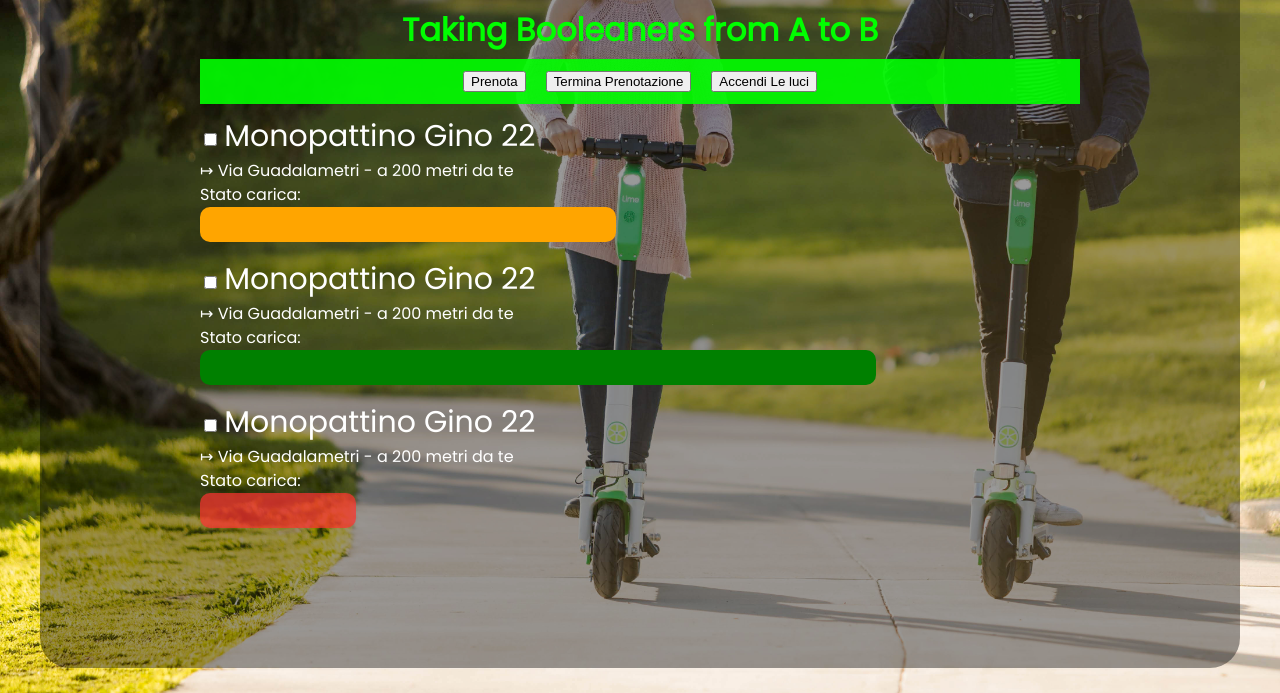
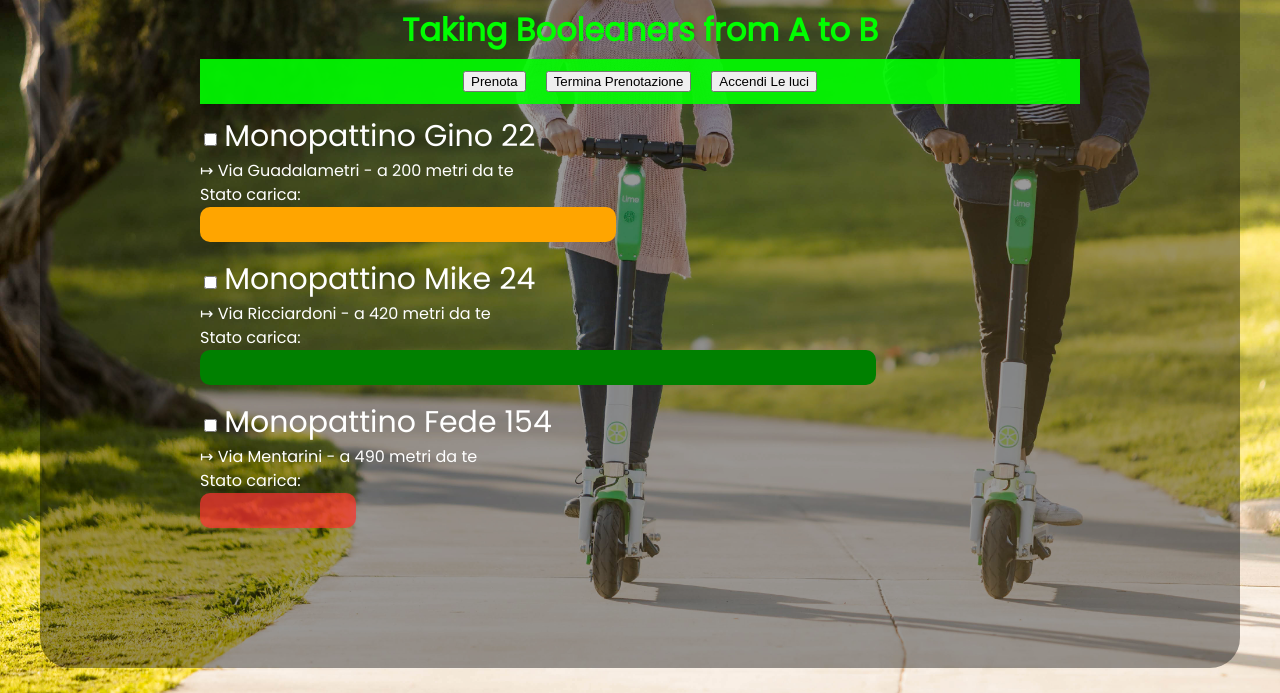
Before and after one commit to SirAlyon/Coding-Challange, a plain HTML site: page index.html in a window 1280 px wide. Shown: the part 257-950 px from the top of the page. Drawn offline with Linux system fonts and the light colour scheme.

Commit message:
Update index.html

```diff
--- a/index.html
+++ b/index.html
@@ -36,15 +36,15 @@
 
           <div class="space">
             <input type="checkbox">
-            <span class="subtitle">Monopattino Gino 22</span>
-            <div>&#8614; Via Guadalametri - a 200 metri da te <br>
+            <span class="subtitle">Monopattino Mike 24</span>
+            <div>&#8614; Via Ricciardoni - a 420 metri da te <br>
             Stato carica:</div>
             <div id="rechargerow1"></div>
           </div>
 
           <input type="checkbox">
-          <span class="subtitle">Monopattino Gino 22</span>
-          <div>&#8614; Via Guadalametri - a 200 metri da te <br>
+          <span class="subtitle">Monopattino Fede 154</span>
+          <div>&#8614; Via Mentarini - a 490 metri da te <br>
           Stato carica:</div>
           <div id="rechargerow2"></div>
 
```
